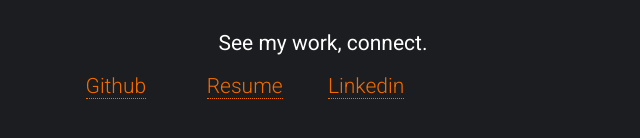
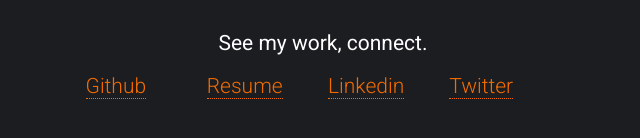
Before and after one commit to prachideshpande2496/prachideshpande2496.github.io, a plain HTML site: page index.html in a window 1280 px wide. Shown: the part 482-620 px from the top of the page, without its empty margins (317-957 px from the left). Drawn offline with Linux system fonts and the light colour scheme.

Commit message:
Update index.html

```diff
--- a/index.html
+++ b/index.html
@@ -43,6 +43,11 @@
 <a href="https://www.linkedin.com/in/prachideshpande2496">Linkedin</a>
 </p>
 </li>
+<li>
+<p>
+<a href="#">Twitter </a>
+</p>
+</li>
 </ul>
 <br />
 <br />
```
